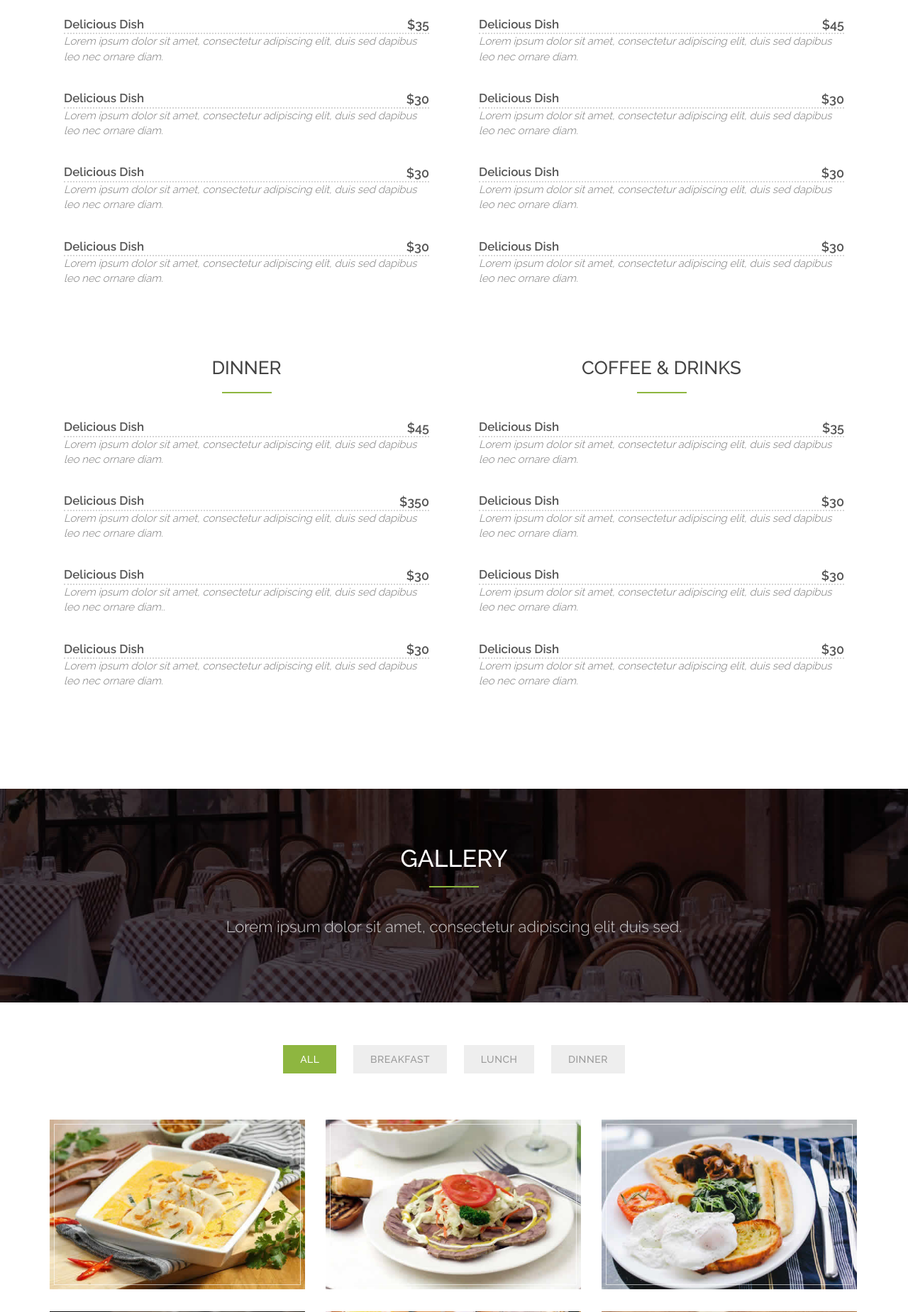
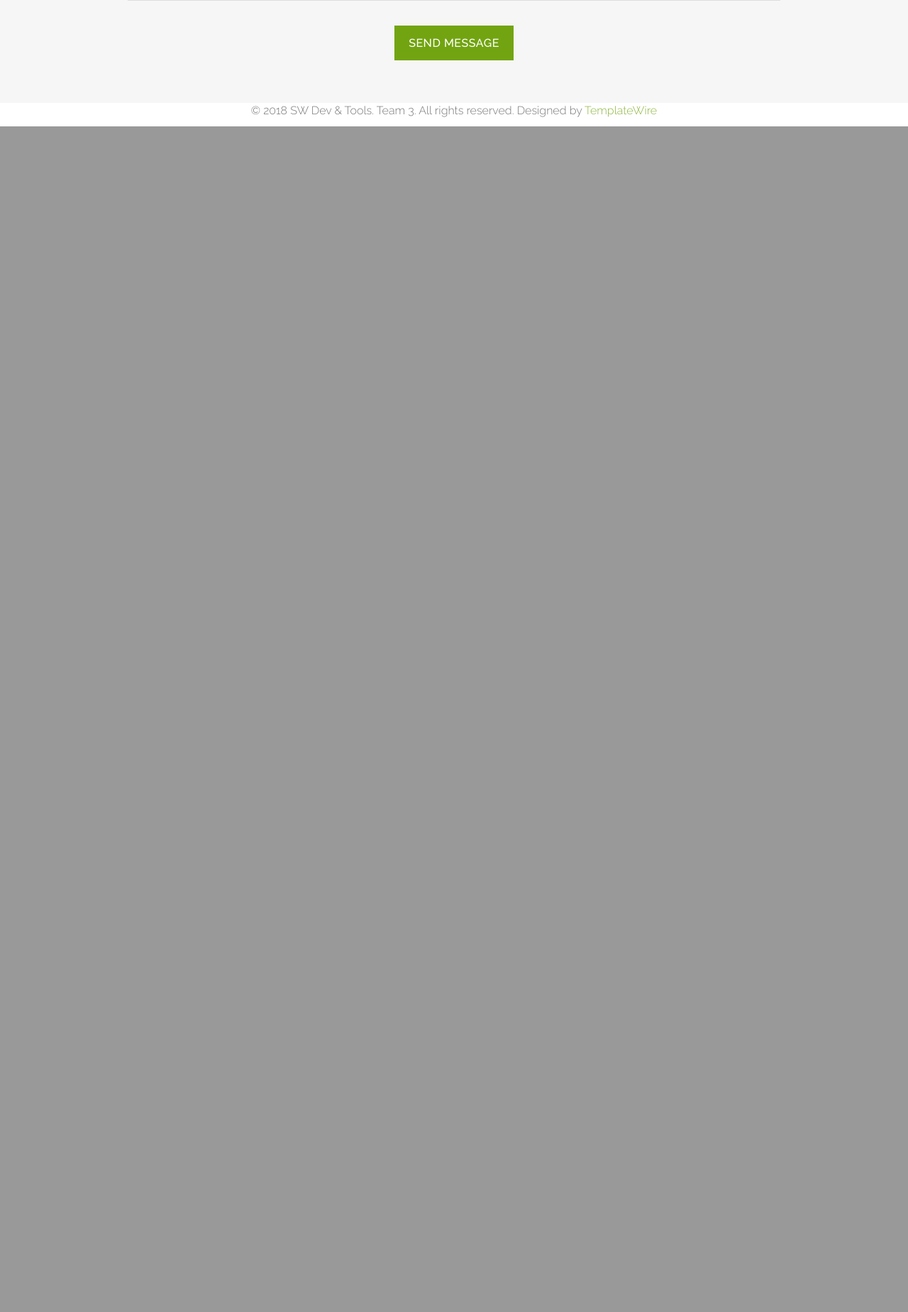
Before and after one commit to Chillstice/2018-Team3, a Django app: page /home/ in a window 1280 px wide. Shown: the part 2150-3998 px from the top of the page at 71% size. After the commit the page ends 2328 px from the top, so only its background shows below. Run offline with Django 3.2, Linux system fonts and the light colour scheme; some libraries are stand-ins or nearby versions.

Commit message:
center map and comment out unused site content

```diff
--- a/team3django/home/templates/home/theme.html
+++ b/team3django/home/templates/home/theme.html
@@ -214,7 +214,7 @@
 		<script src="https://maps.googleapis.com/maps/api/js?key=AIzaSyDyhril-xfIo67Xk81Y33Y5IHYeLZ2FzIo&callback=initMap" async defer></script>
 	</div>
 	<!-- Restaurant Menu Section -->
-	<div id="restaurant-menu">
+	<!-- <div id="restaurant-menu">
 		<div class="section-title text-center center">
 			<div class="overlay">
 				<h2>Menu</h2>
@@ -334,7 +334,7 @@
 		</div>
 	</div>
 	<!-- Portfolio Section -->
-	<div id="portfolio">
+	<!-- <div id="portfolio">
 		<div class="section-title text-center center">
 			<div class="overlay">
 				<h2>Gallery</h2>
@@ -507,9 +507,9 @@
 				</div>
 			</div>
 		</div>
-	</div>
+	</div> -->
 	<!-- Team Section -->
-	<div id="team" class="text-center">
+	<!-- <div id="team" class="text-center">
 		<div class="overlay">
 			<div class="container">
 				<div class="col-md-10 col-md-offset-1 section-title">
@@ -548,13 +548,13 @@
 				</div>
 			</div>
 		</div>
-	</div>
+	</div> -->
 	<!-- Call Reservation Section -->
-	<div id="call-reservation" class="text-center">
+	<!-- <div id="call-reservation" class="text-center">
 		<div class="container">
 			<h2>Want to make a reservation? Call <strong>1-887-654-3210</strong></h2>
 		</div>
-	</div>
+	</div> -->
 	<!-- Contact Section -->
 	<div id="contact" class="text-center">
 		<div class="container">
@@ -589,7 +589,7 @@
 			</div>
 		</div>
 	</div>
-	<div id="footer">
+	<!-- <div id="footer">
 		<div class="container text-center">
 			<div class="col-md-4">
 				<h3>Address</h3>
@@ -612,17 +612,17 @@
 					<p>Email: info@company.com</p>
 				</div>
 			</div>
-		</div>
+		</div> -->
 		<div class="container-fluid text-center copyrights">
 			<div class="col-md-8 col-md-offset-2">
 				<div class="social">
-					<ul>
+					<!-- <ul>
 						<li><a href="#"><i class="fa fa-facebook"></i></a></li>
 						<li><a href="#"><i class="fa fa-twitter"></i></a></li>
 						<li><a href="#"><i class="fa fa-google-plus"></i></a></li>
-					</ul>
+					</ul> -->
 				</div>
-				<p>&copy; 2016 Touché. All rights reserved. Designed by <a href="http://www.templatewire.com" rel="nofollow">TemplateWire</a></p>
+				<p>&copy; 2018 SW Dev & Tools. Team 3. All rights reserved. Designed by <a href="http://www.templatewire.com" rel="nofollow">TemplateWire</a></p>
 			</div>
 		</div>
 	</div>
```
